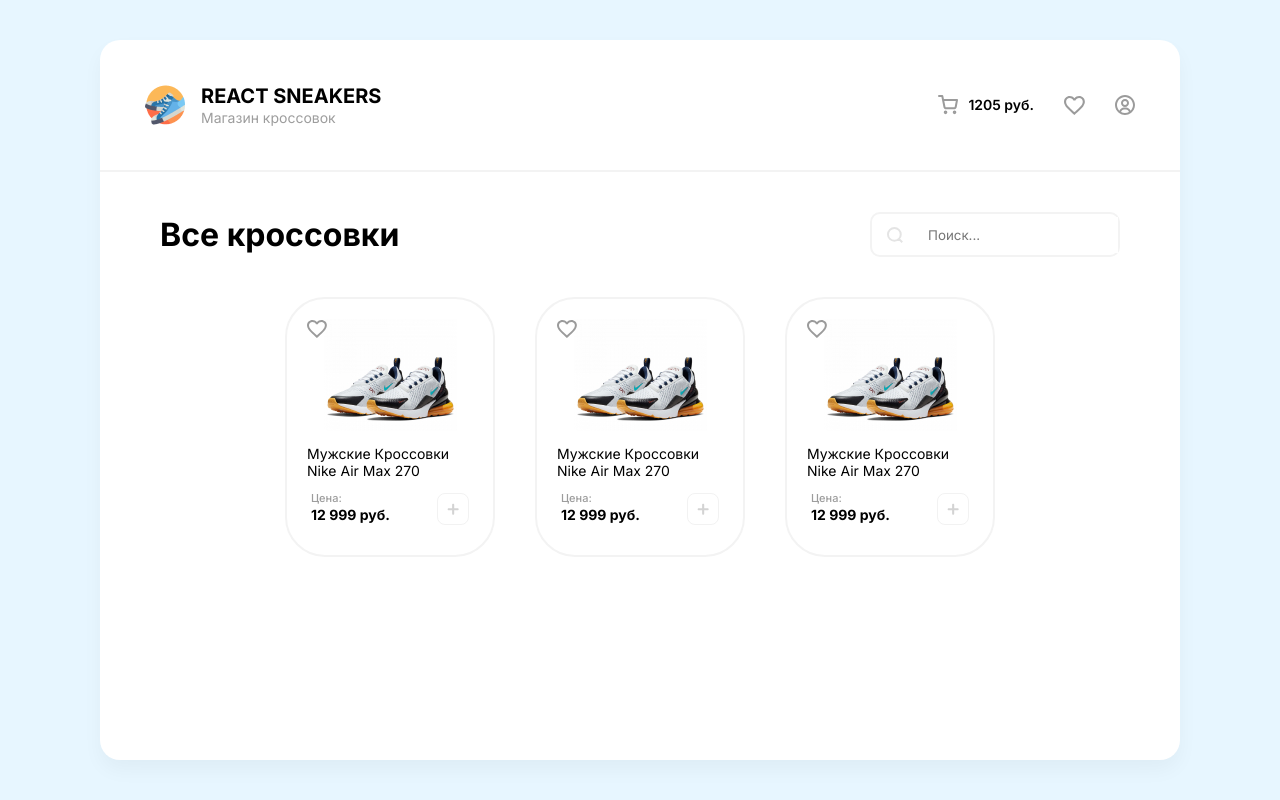
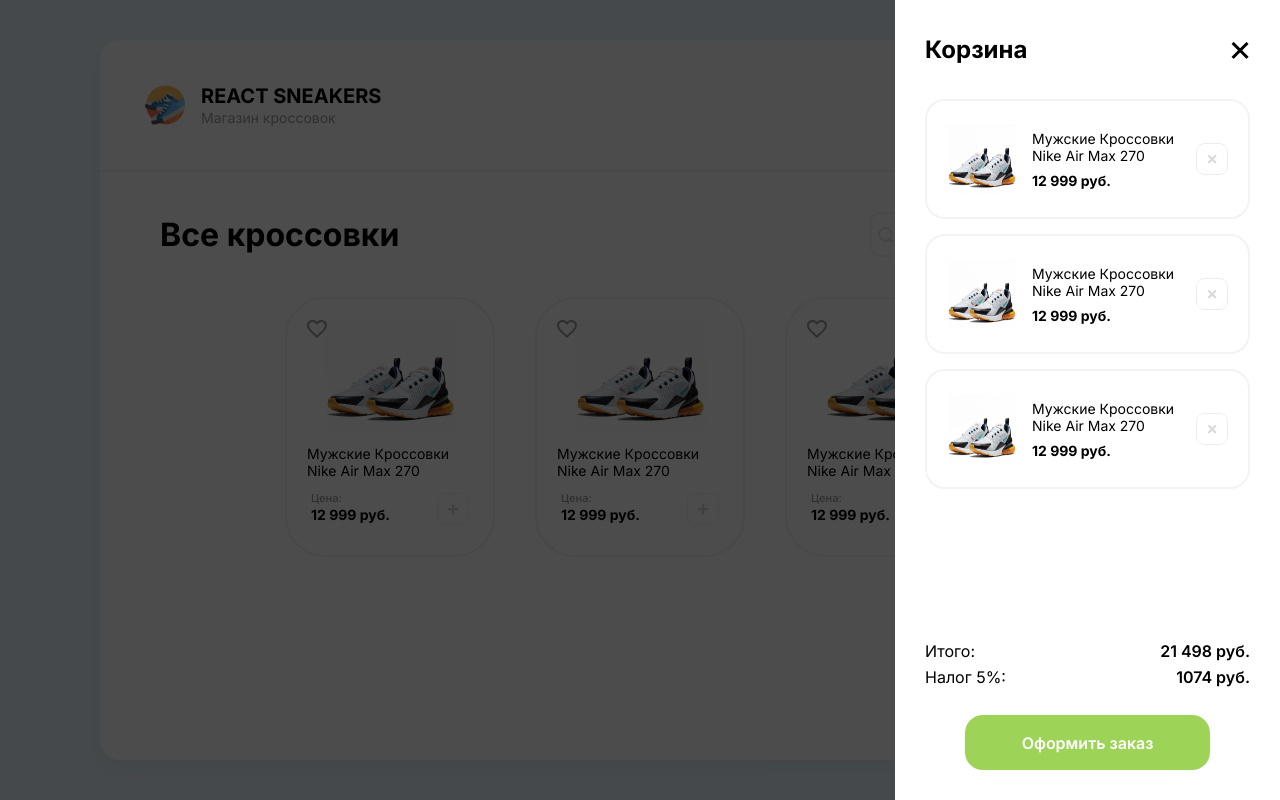
Before and after one commit to onlypositivemind/React-sneakers, a React (Create React App) app: page / in a window 1280 px wide. Both pictures are taken after a click on the item "1205 руб.". Built offline with nearby package versions, Linux system fonts and the light colour scheme.

Commit message:
feat: opening and closing basket

```diff
--- a/src/components/Basket/Basket.jsx
+++ b/src/components/Basket/Basket.jsx
@@ -2,13 +2,23 @@ import BasketCard from '../../components/BasketCard/BasketCard';
 import Button from '../../components/Button/Button';
 import s from './Basket.module.scss';
 
-const Basket = () => {
-	return (
-		<div style={{ display: 'none' }} className={s.overlay}>
-			<div className={s.drawer}>
+const Basket = ({ isOpen, basketCloseHandler }) => {
+
+	const stopPropagation = event => {
+		event.stopPropagation();
+	};
+
+	return isOpen && (
+		<div className={s.overlay} onClick={basketCloseHandler}>
+			<div className={s.drawer} onClick={stopPropagation}>
 				<div className={s.top}>
 					<p className={s.title}>Корзина</p>
-					<button className={s.close}>&#128939;</button>
+					<button
+						className={s.close}
+						onClick={basketCloseHandler}
+					>
+						&#128939;
+					</button>
 				</div>
 				<div className={s.cardsWrapper}>
 					<BasketCard />
--- a/src/components/BasketCard/BasketCard.module.scss
+++ b/src/components/BasketCard/BasketCard.module.scss
@@ -22,8 +22,7 @@
 }
 
 .title, .price {
-	font-size: var(--font-size-s);
-	line-height: var(--font-line-s);
+	font: var(--font-s);
 }
 
 .price {
--- a/src/components/Layout/Layout.jsx
+++ b/src/components/Layout/Layout.jsx
@@ -1,4 +1,5 @@
 import { NavLink, Outlet } from 'react-router-dom';
+import { useState } from 'react';
 import Basket from '../Basket/Basket';
 import Logo from '../../shared/images/logo.png';
 import BasketSVG from '../../shared/images/icons/basket.svg';
@@ -7,10 +8,19 @@ import UserSVG from '../../shared/images/icons/user.svg';
 import s from './Layout.module.scss';
 
 const Layout = () => {
+
+	const [isOpen, setIsOpen] = useState(false);
+	const basketOpenHandler = () => {
+		setIsOpen(true);
+	};
+	const basketCloseHandler = () => {
+		setIsOpen(false);
+	};
+
 	return (
 		<div className={s.wrapper}>
 
-			<Basket />
+			<Basket isOpen={isOpen} basketCloseHandler={basketCloseHandler} />
 
 			<header className={s.header}>
 
@@ -25,7 +35,7 @@ const Layout = () => {
 				</div>
 
 				<ul className={s.headerRight}>
-					<li>
+					<li onClick={basketOpenHandler}>
 						<img src={BasketSVG} alt="Basket" />
 						<span className={s.count}>1205 руб.</span>
 					</li>
--- a/src/components/MainCard/MainCard.module.scss
+++ b/src/components/MainCard/MainCard.module.scss
@@ -24,7 +24,7 @@
 }
 
 .title {
-	line-height: var(--font-line-s);
+	font: var(--font-s);
 }
 
 .cardBottom {
--- a/src/index.css
+++ b/src/index.css
@@ -7,28 +7,27 @@
 
 	--font-size-xs: 11px;
 	--font-line-xs: 13px;
+	--font-xs: var(--font-size-xs) / var(--font-line-xs) var(--font-family-main);
 
 	--font-size-s: 14px;
 	--font-line-s: 17px;
+	--font-s: var(--font-size-s) / var(--font-line-s) var(--font-family-main);
 
 	--font-size-m: 16px;
 	--font-line-m: 20px;
+	--font-m: var(--font-size-m) / var(--font-line-m) var(--font-family-main);
 
 	--font-size-l: 20px;
 	--font-line-l: 24px;
+	--font-l: var(--font-size-l) / var(--font-line-l) var(--font-family-main);
 
 	--font-size-xl: 24px;
 	--font-line-xl: 30px;
+	--font-xl: var(--font-size-xl) / var(--font-line-xl) var(--font-family-main);
 
 	--font-size-xxl: 32px;
 	--font-line-xxl: 39px;
-
-	/*--font-xs: var(--font-size-xs) / var(--font-line-xs) var(--font-family-main);*/
-	/*--font-s: var(--font-size-s) / var(--font-line-s) var(--font-family-main);*/
-	/*--font-m: var(--font-size-m) / var(--font-line-m) var(--font-family-main);*/
-	/*--font-l: var(--font-size-l) / var(--font-line-l) var(--font-family-main);*/
-	/*--font-xl: var(--font-size-xl) / var(--font-line-xl) var(--font-family-main);*/
-	/*--font-xxl: var(--font-size-xxl) / var(--font-line-xxl) var(--font-family-main);*/
+	--font-xxl: var(--font-size-xxl) / var(--font-line-xxl) var(--font-family-main);
 }
 
 body {
--- a/src/pages/AllSneakers/AllSneakers.module.scss
+++ b/src/pages/AllSneakers/AllSneakers.module.scss
@@ -17,20 +17,30 @@
 .searchBlock {
 	width: 250px;
 	height: 45px;
-	border: 2px solid var(--border-color-main);
-	border-radius: 10px;
 	display: flex;
 	align-items: center;
+	position: relative;
 
 	img {
 		display: inline-block;
-		padding: 0 15px;
 		cursor: pointer;
+		position: absolute;
+		top: 50%;
+		left: 8px;
+		transform: translateY(-50%);
 	}
 
 	input {
-		padding: 10px;
+		padding: 10px 10px 10px 30px;
 		width: 100%;
+		height: 100%;
+		border: 2px solid var(--border-color-main);
+		border-radius: 10px;
+		transition: border 0.3s ease-in-out;
+
+		&:focus {
+			border-color: var(--button-color-main);
+		}
 	}
 }
 
```
